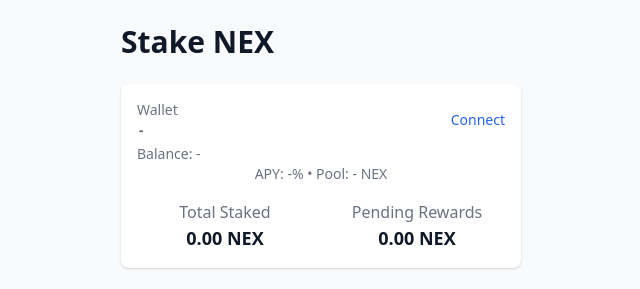
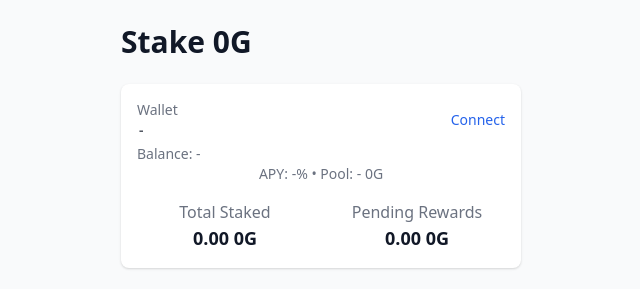
Before and after one commit to Zaeni21/0G-Staking, a plain HTML site: page index.html in a window 1280 px wide. Shown: the top 289 px of the page, without its empty margins (319-959 px from the left). Drawn offline with nearby package versions, Linux system fonts and the light colour scheme.

Commit message:
Update index.html

```diff
--- a/index.html
+++ b/index.html
@@ -9,7 +9,7 @@
 </head>
 <body class="bg-gray-50 text-gray-900 font-sans">
   <div class="max-w-md mx-auto p-6">
-    <h1 class="text-3xl font-bold mb-6">Stake NEX</h1>
+    <h1 class="text-3xl font-bold mb-6">Stake 0G</h1>
 
     <div class="bg-white shadow rounded-lg p-4 mb-6">
       <div class="flex justify-between items-center text-sm">
@@ -26,16 +26,16 @@
       </div>
       <p id="walletBalance" class="text-sm text-gray-500 mt-1">Balance: -</p>
 <div class="text-center text-sm text-gray-500 mb-2">
-  APY: <span id="apyValue">-</span>% &bull; Pool: <span id="poolBalance">-</span> NEX
+  APY: <span id="apyValue">-</span>% &bull; Pool: <span id="poolBalance">-</span> 0G
 </div>
       <div class="grid grid-cols-2 gap-4 text-center mt-4">
         <div>
           <p class="text-gray-500">Total Staked</p>
-          <p id="totalStaked" class="text-lg font-semibold">0.00 NEX</p>
+          <p id="totalStaked" class="text-lg font-semibold">0.00 0G</p>
         </div>
         <div>
           <p class="text-gray-500">Pending Rewards</p>
-          <p id="pendingRewards" class="text-lg font-semibold">0.00 NEX</p>
+          <p id="pendingRewards" class="text-lg font-semibold">0.00 0G</p>
         </div>
       </div>
     </div>
```
